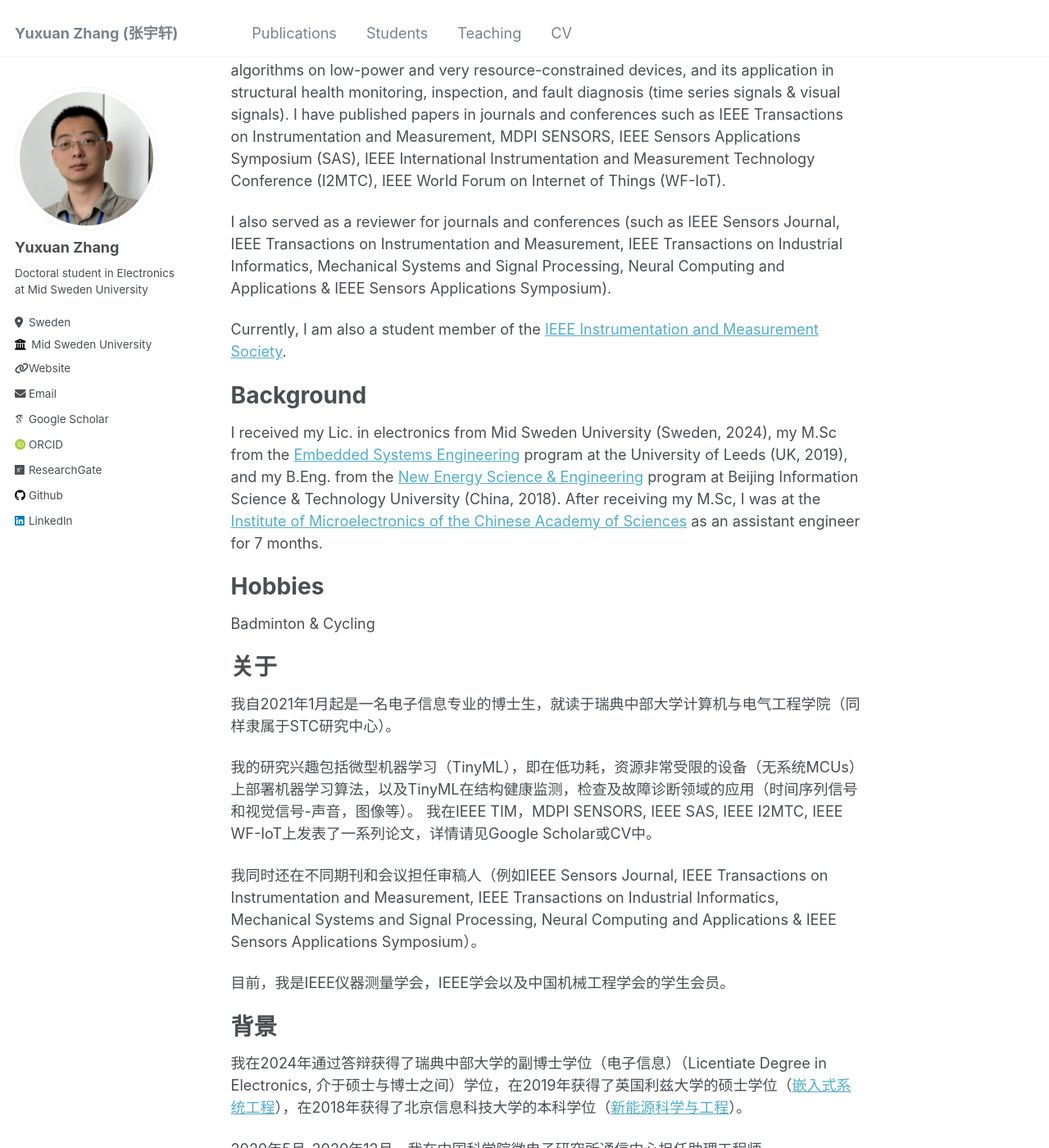
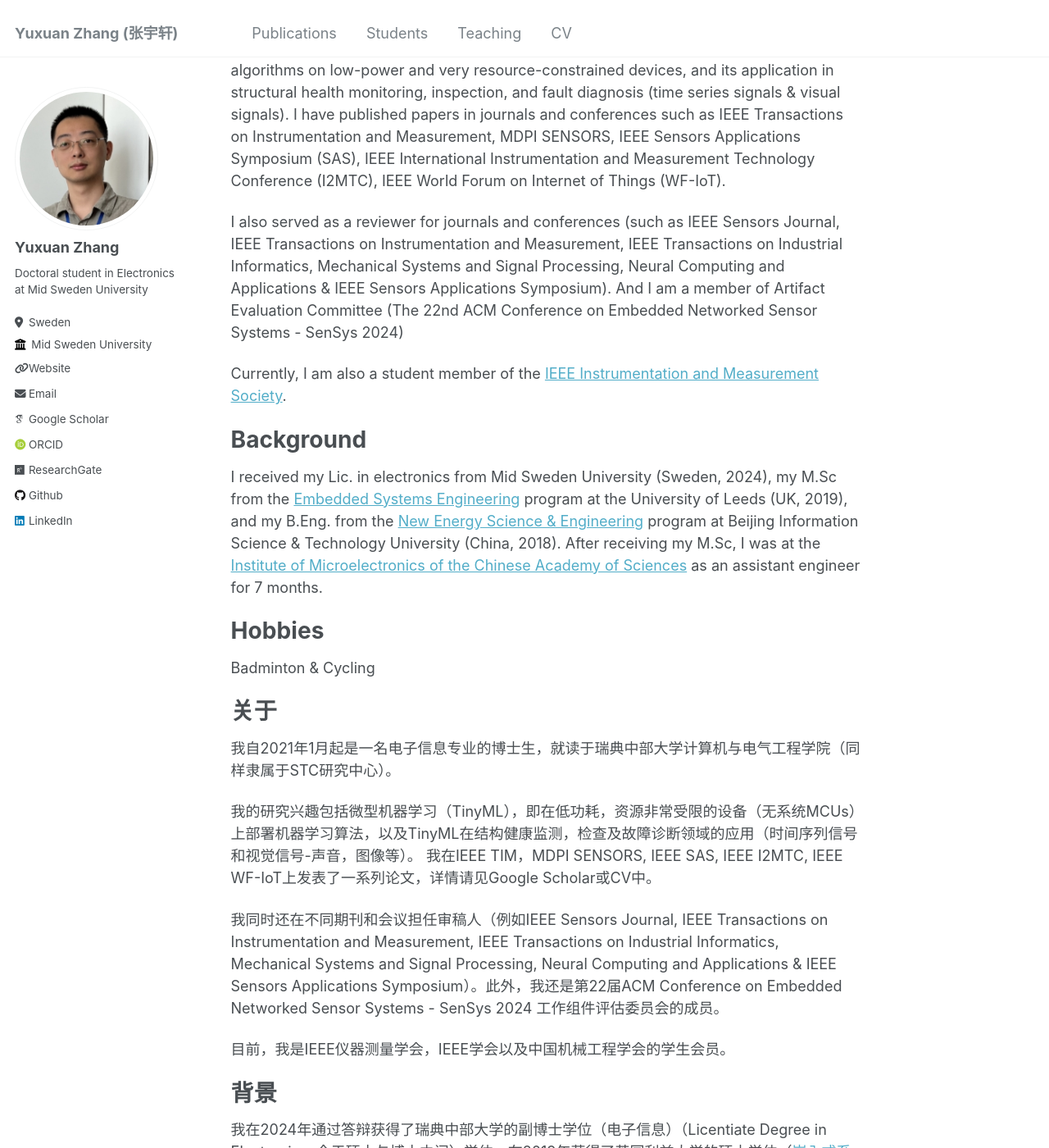
Before and after one commit to YuxuanZhang-96/YuxuanZhang-96.github.io, a Jekyll site: the page built from _pages/about.md, in a window 1280 px wide and 1400 px high, scrolled down 208 px. Shown: the whole window at 82% size. Built offline with Jekyll 4.4.1, drawn with Linux system fonts in a browser that asks for light colours; some web fonts are replaced.

Commit message:
Update about.md

```diff
--- a/_pages/about.md
+++ b/_pages/about.md
@@ -11,7 +11,8 @@ I am currently a PhD student in Electronics at the
 
 My research interests include Tiny Machine Learning, i.e., implementing machine learning algorithms on low-power and very resource-constrained devices, and its application in structural health monitoring, inspection, and fault diagnosis (time series signals & visual signals).  I have published papers in journals and conferences such as IEEE Transactions on Instrumentation and Measurement, MDPI SENSORS, IEEE Sensors Applications Symposium (SAS), IEEE International Instrumentation and Measurement Technology Conference (I2MTC), IEEE World Forum on Internet of Things (WF-IoT).
 
-I also served as a reviewer for journals and conferences (such as IEEE Sensors Journal, IEEE Transactions on Instrumentation and Measurement, IEEE Transactions on Industrial Informatics, Mechanical Systems and Signal Processing, Neural Computing and Applications & IEEE Sensors Applications Symposium).
+I also served as a reviewer for journals and conferences (such as IEEE Sensors Journal, IEEE Transactions on Instrumentation and Measurement, IEEE Transactions on Industrial Informatics, Mechanical Systems and Signal Processing, Neural Computing and Applications & IEEE Sensors Applications Symposium). And I am a member of
+Artifact Evaluation Committee (The 22nd ACM Conference on Embedded Networked Sensor Systems - SenSys 2024)
 
 Currently, I am also a student member of the [IEEE Instrumentation and Measurement Society](https://ieee-ims.org/).
 
@@ -31,7 +32,7 @@ Badminton & Cycling
 我的研究兴趣包括微型机器学习（TinyML），即在低功耗，资源非常受限的设备（无系统MCUs）上部署机器学习算法，以及TinyML在结构健康监测，检查及故障诊断领域的应用（时间序列信号和视觉信号-声音，图像等）。
 我在IEEE TIM，MDPI SENSORS, IEEE SAS, IEEE I2MTC, IEEE WF-IoT上发表了一系列论文，详情请见Google Scholar或CV中。
 
-我同时还在不同期刊和会议担任审稿人（例如IEEE Sensors Journal, IEEE Transactions on Instrumentation and Measurement, IEEE Transactions on Industrial Informatics, Mechanical Systems and Signal Processing, Neural Computing and Applications & IEEE Sensors Applications Symposium）。
+我同时还在不同期刊和会议担任审稿人（例如IEEE Sensors Journal, IEEE Transactions on Instrumentation and Measurement, IEEE Transactions on Industrial Informatics, Mechanical Systems and Signal Processing, Neural Computing and Applications & IEEE Sensors Applications Symposium）。此外，我还是第22届ACM Conference on Embedded Networked Sensor Systems - SenSys 2024 工作组件评估委员会的成员。
 
 目前，我是IEEE仪器测量学会，IEEE学会以及中国机械工程学会的学生会员。
 
```
